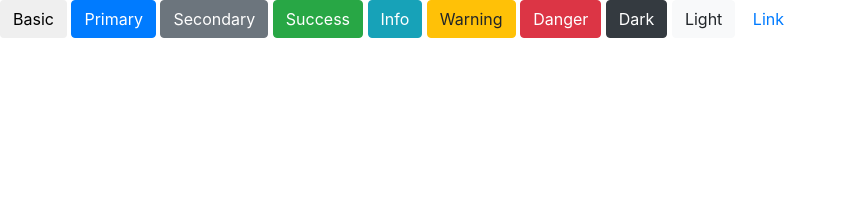
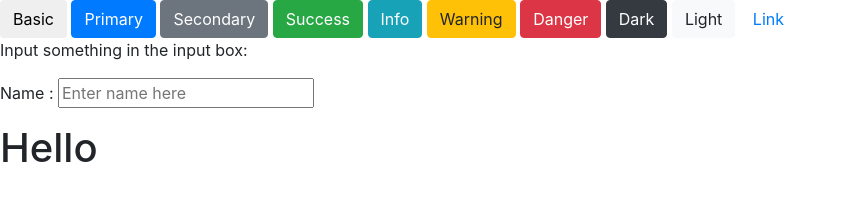
Before and after one commit to mailwodan/rune, a plain HTML site: page index.html in a window 1280 px wide. Shown: the whole page, without its empty margins (0-847 px from the left). Drawn offline with nearby package versions, Linux system fonts and the light colour scheme.

Commit message:
+ Angular
+ Angular

```diff
--- a/index.html
+++ b/index.html
@@ -20,7 +20,15 @@
     <button type="button" class="btn btn-light">Light</button>
     <button type="button" class="btn btn-link">Link</button>
 
+    <div ng-app="">
 
+        <p>Input something in the input box:</p>
+        <p>Name : <input type="text" ng-model="name" placeholder="Enter name here"></p>
+        <h1>Hello {{name}}</h1>
+
+    </div>
+
+<script src="https://ajax.googleapis.com/ajax/libs/angularjs/1.6.4/angular.min.js"></script>
 
 <!-- jQuery library -->
 <script src="https://ajax.googleapis.com/ajax/libs/jquery/3.3.1/jquery.min.js"></script>
```
